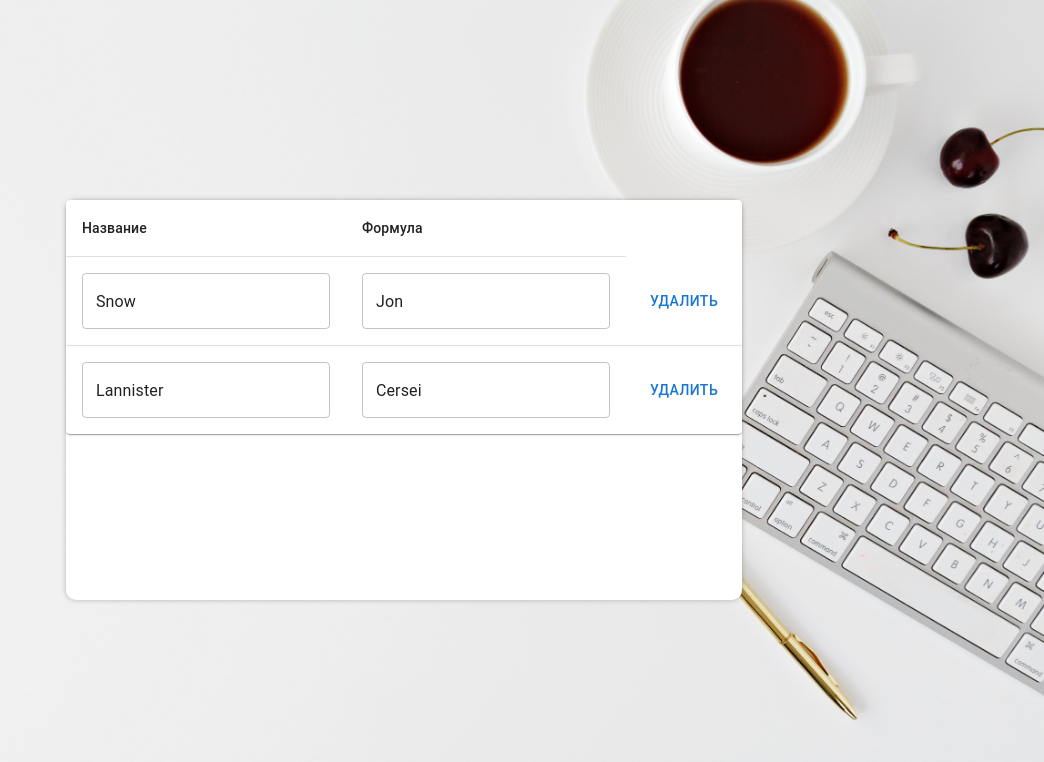
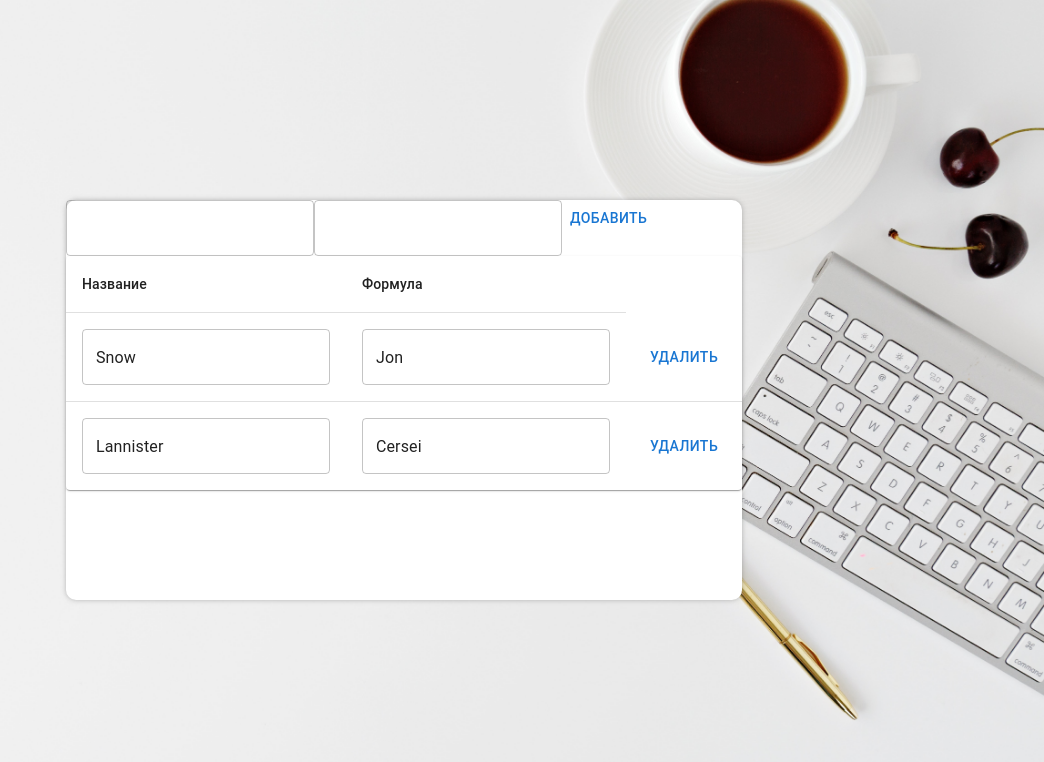
Before and after one commit to nikita-jpg/BankClient, a React (Create React App) app in the folder bank_client/: page /admin in a window 1280 px wide. Shown: the top 762 px of the page, without its empty margins (236-1280 px from the left). Built offline with nearby package versions, Linux system fonts and the light colour scheme; no server answers.

Commit message:
Добавление работает

```diff
--- a/bank_client/src/panels/PanelAdmin/PanelAdmin.css
+++ b/bank_client/src/panels/PanelAdmin/PanelAdmin.css
@@ -2,7 +2,6 @@
     width: 100%;
 }
 .PanelAdmin__container{
-    /* min-width: 850px; */
     width: 100%;
     height: 400px;
 }
--- a/bank_client/src/panels/PanelAdmin/PanelAdmin.js
+++ b/bank_client/src/panels/PanelAdmin/PanelAdmin.js
@@ -25,7 +25,7 @@ const PanelAdmin = ({login, password}) => {
       { field: 'russianName', headerName: 'Название', width: 130 },
       { field: 'formula', headerName: 'Формула', width: 130 }
     ]
-    const [tariffs ,setTariffs] = useState([{ russianName: 'Snow', formula: 'Jon'},{ russianName: 'Lannister', formula: 'Cersei'}])
+    const [tariffs, setTariffs] = useState([{ russianName: 'Snow', formula: 'Jon'},{ russianName: 'Lannister', formula: 'Cersei'}])
 
     //Получение данных тарифов
     const getTariffs = () => {
@@ -55,10 +55,27 @@ const PanelAdmin = ({login, password}) => {
       setTariffs(newTariffs)
     }
 
+    const [newTariffName, setNewTariffName] = useState("")
+    const [newTariffFormula, setNewTariffFormula] = useState("")
+
+    const addTariff = () => {
+      let newTariffs = Object.assign([], tariffs);
+      newTariffs.push({russianName: newTariffName, formula: newTariffFormula});
+      setTariffs(newTariffs)
+
+      setNewTariffName("")
+      setNewTariffFormula("")
+    }
+
 
     return (
       <div className="PanelAdmin">
         <div className="PanelAdmin__container">
+          <div className="PanelAdmin__addtariff">
+            <TextField value={newTariffName} onChange={(event)=>{setNewTariffName(event.target.value)}}></TextField>
+            <TextField value={newTariffFormula} onChange={(event)=>{setNewTariffFormula(event.target.value)}}></TextField>
+            <Button onClick={()=>addTariff()}>Добавить</Button>
+          </div>
         <TableContainer component={Paper}>
           <Table sx={{ minWidth: 300 }} aria-label="simple table">
             <TableHead>
```
